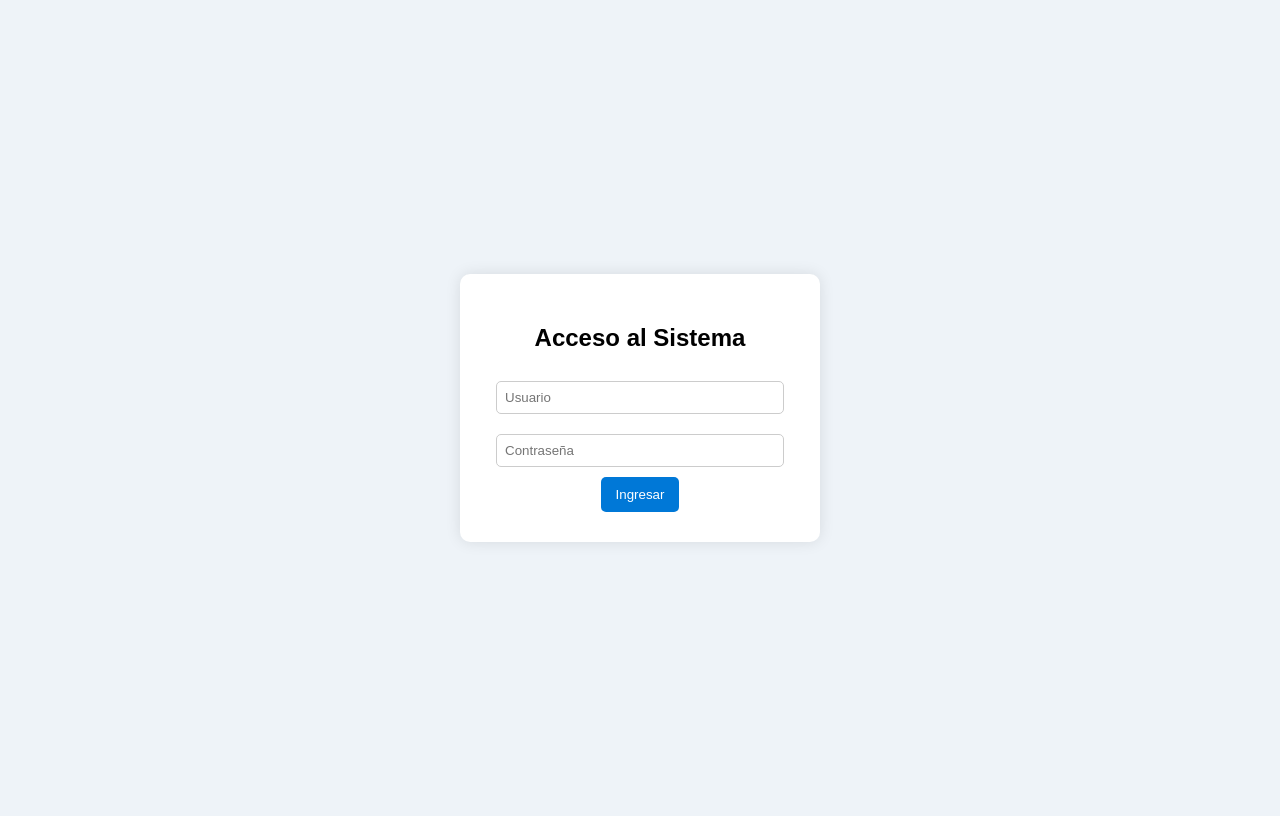
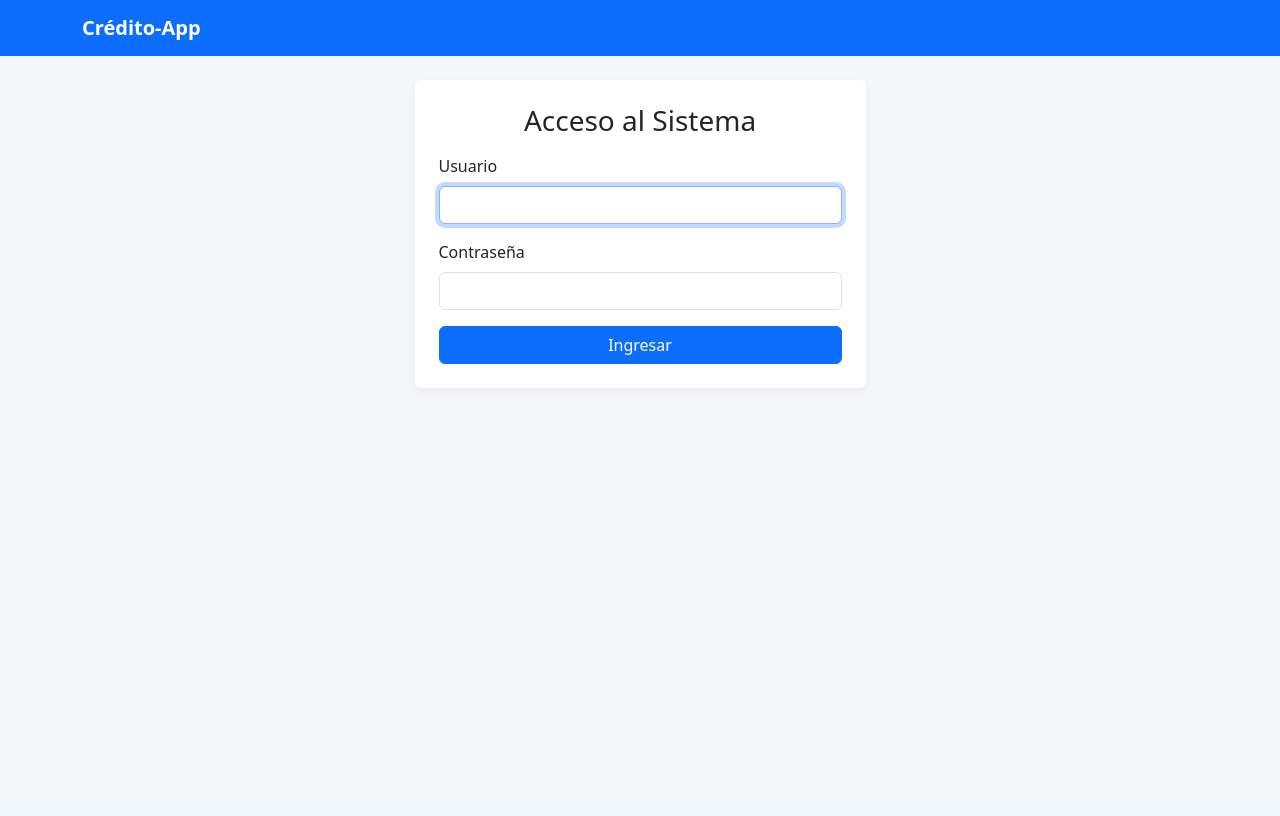
Before and after one commit to Jorleonzu86/creditos-app, a Flask app: page /login in a window 1280 px wide. After the commit the page ends 390 px from the top, so only its background shows below. Run offline with Flask 3, Linux system fonts and the light colour scheme; some libraries are stand-ins or nearby versions.

Commit message:
Update login.html

```diff
--- a/templates/login.html
+++ b/templates/login.html
@@ -1,60 +1,40 @@
-<!doctype html>
-<html lang="es">
-<head>
-  <meta charset="utf-8">
-  <title>Inicio de Sesión</title>
-  <style>
-    body {
-      font-family: Arial, sans-serif;
-      background-color: #eef3f8;
-      display: flex;
-      justify-content: center;
-      align-items: center;
-      height: 100vh;
-    }
-    .login-box {
-      background-color: white;
-      padding: 30px;
-      border-radius: 10px;
-      box-shadow: 0 0 15px rgba(0,0,0,0.1);
-      width: 300px;
-      text-align: center;
-    }
-    input {
-      margin: 10px 0;
-      width: 90%;
-      padding: 8px;
-      border: 1px solid #ccc;
-      border-radius: 5px;
-    }
-    button {
-      background-color: #0078d7;
-      color: white;
-      border: none;
-      padding: 10px 15px;
-      border-radius: 5px;
-      cursor: pointer;
-    }
-    button:hover {
-      background-color: #005fa3;
-    }
-  </style>
-</head>
-<body>
-  <div class="login-box">
-    <h2>Acceso al Sistema</h2>
+{% extends "base.html" %}
 
-    {% with messages = get_flashed_messages(with_categories=true) %}
-      {% for cat,msg in messages %}
-        <p style="color:red">{{msg}}</p>
-      {% endfor %}
-    {% endwith %}
+{% block title %}Login - Crédito-App{% endblock %}
 
-    <form method="post">
-      <input name="username" placeholder="Usuario" required><br>
-      <input type="password" name="password" placeholder="Contraseña" required><br>
-      <button type="submit">Ingresar</button>
-    </form>
-  </div>
-</body>
-</html>
+{% block content %}
+<div class="row justify-content-center">
+    <div class="col-md-5">
+        <div class="card">
+            <div class="card-body p-4">
+                <h3 class="text-center mb-3">Acceso al Sistema</h3>
+
+                {% if error %}
+                    <div class="alert alert-danger">{{ error }}</div>
+                {% endif %}
+
+                <form method="post" action="{{ url_for('login') }}">
+                    <div class="mb-3">
+                        <label for="username" class="form-label">Usuario</label>
+                        <input type="text" class="form-control" id="username"
+                               name="username" required autofocus>
+                    </div>
+
+                    <div class="mb-3">
+                        <label for="password" class="form-label">Contraseña</label>
+                        <input type="password" class="form-control" id="password"
+                               name="password" required>
+                    </div>
+
+                    <div class="d-grid">
+                        <button type="submit" class="btn btn-primary">
+                            Ingresar
+                        </button>
+                    </div>
+                </form>
+
+            </div>
+        </div>
+    </div>
+</div>
+{% endblock %}
```
